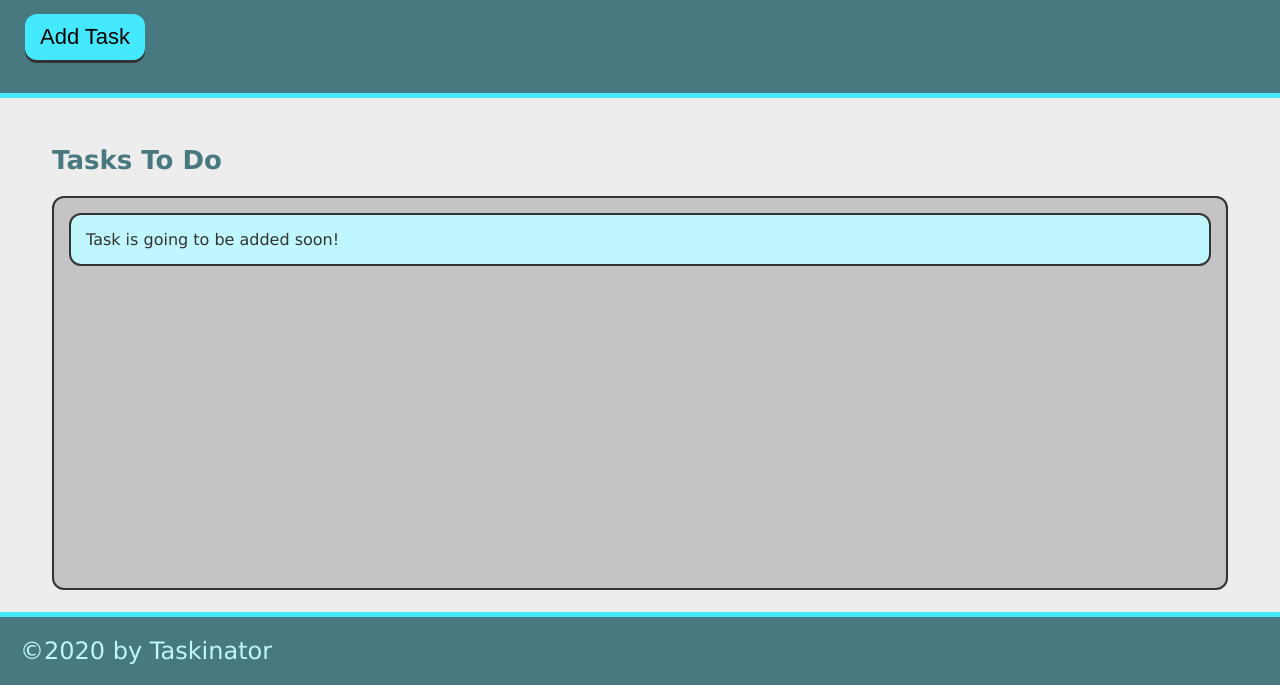
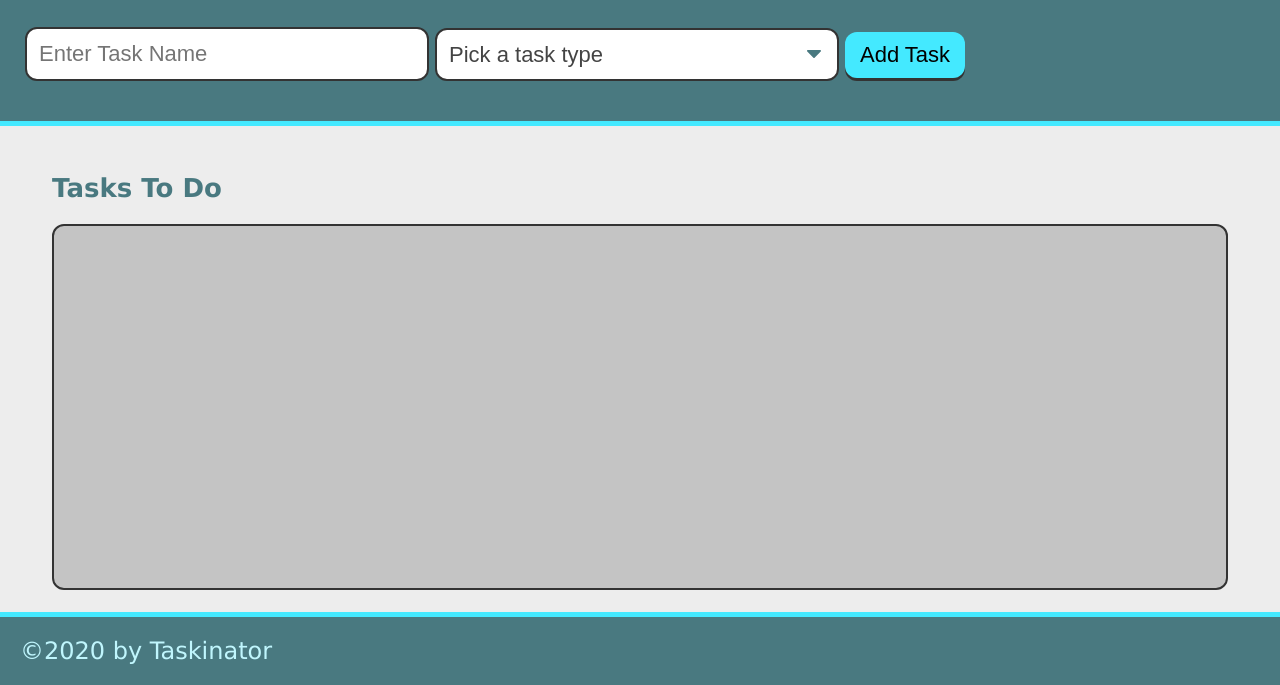
Before and after one commit to acgonzalez87/taskinator, a plain HTML site: page index.html in a window 1280 px wide. Shown: the part 115-800 px from the top of the page. Drawn offline with Linux system fonts and the light colour scheme.

Commit message:
added the task form

```diff
--- a/index.html
+++ b/index.html
@@ -13,14 +13,27 @@
     <header>
       <h1 class="page-title">Taskinator</h1>
       <p>Click the button below to add a new task!</p>
-      <button id="save-task" class="btn">Add Task</button>
+      <form id="task-form">
+        <div class="form-group">
+          <input type="text" name="task-name" placeholder="Enter Task Name" />
+        </div>
+        <div class="form-group">
+          <select name="task-type" class="select-dropdown">
+            <option value="" disabled selected>Pick a task type</option>
+            <option value="Print">Print</option>
+            <option value="Web">Web</option>
+            <option value="Mobile">Mobile</option>
+          </select>
+        </div>
+        <div class="form-group">
+          <button class="btn" id="save-task" type="submit">Add Task</button>
+        </div>
+      </form>
     </header>
     <main class="page-content">
       <section class="task-list-wrapper">
         <h2 class="list-title">Tasks To Do</h2>
-        <ul class="task-list" id="tasks-to-do">
-          <li class="task-item">Task is going to be added soon!</li>
-        </ul>
+        <ul class="task-list" id="tasks-to-do"></ul>
       </section>
     </main>
   </body>
```
